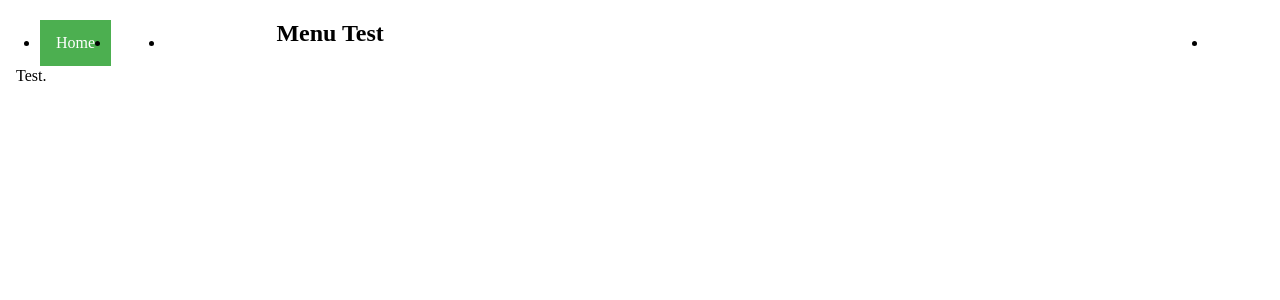
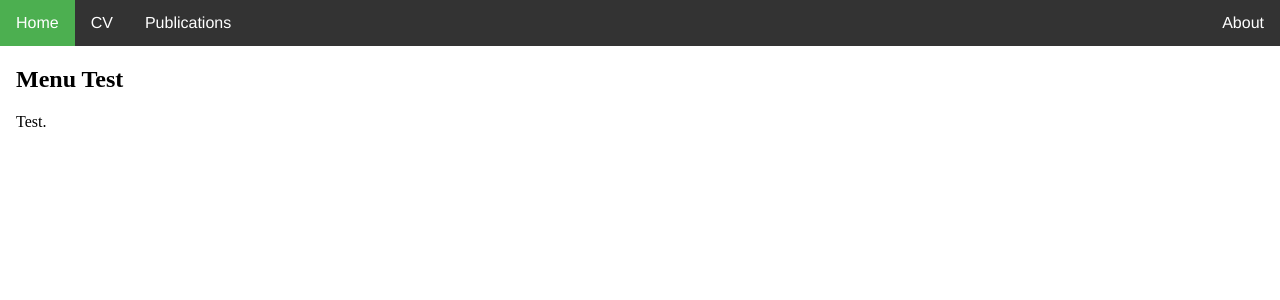
Before and after one commit to kevinjpatton/kevinjpatton.github.io, a Jekyll site: the page built from index.html, in a window 1280 px wide. Shown: the top 300 px of the page. Built offline with Jekyll 4.4.1, drawn with Linux system fonts in a browser that asks for light colours; Markdown is read by kramdown in place of the engine named in the settings.

Commit message:
Update default.html

```diff
--- a/_layouts/default.html
+++ b/_layouts/default.html
@@ -4,7 +4,6 @@
 <meta name="viewport" content="width=device-width, initial-scale=1.0">
 <style>
 body {margin: 0;}
-font-family:'Helvetica', 'Arial', 'Sans-Serif';
 
 ul.topnav {
     list-style-type: none;
@@ -12,6 +11,7 @@ ul.topnav {
     padding: 0;
     overflow: hidden;
     background-color: #333;
+    font-family:'Helvetica', 'Arial', 'Sans-Serif';
 }
 
 ul.topnav li {float: left;}
```
